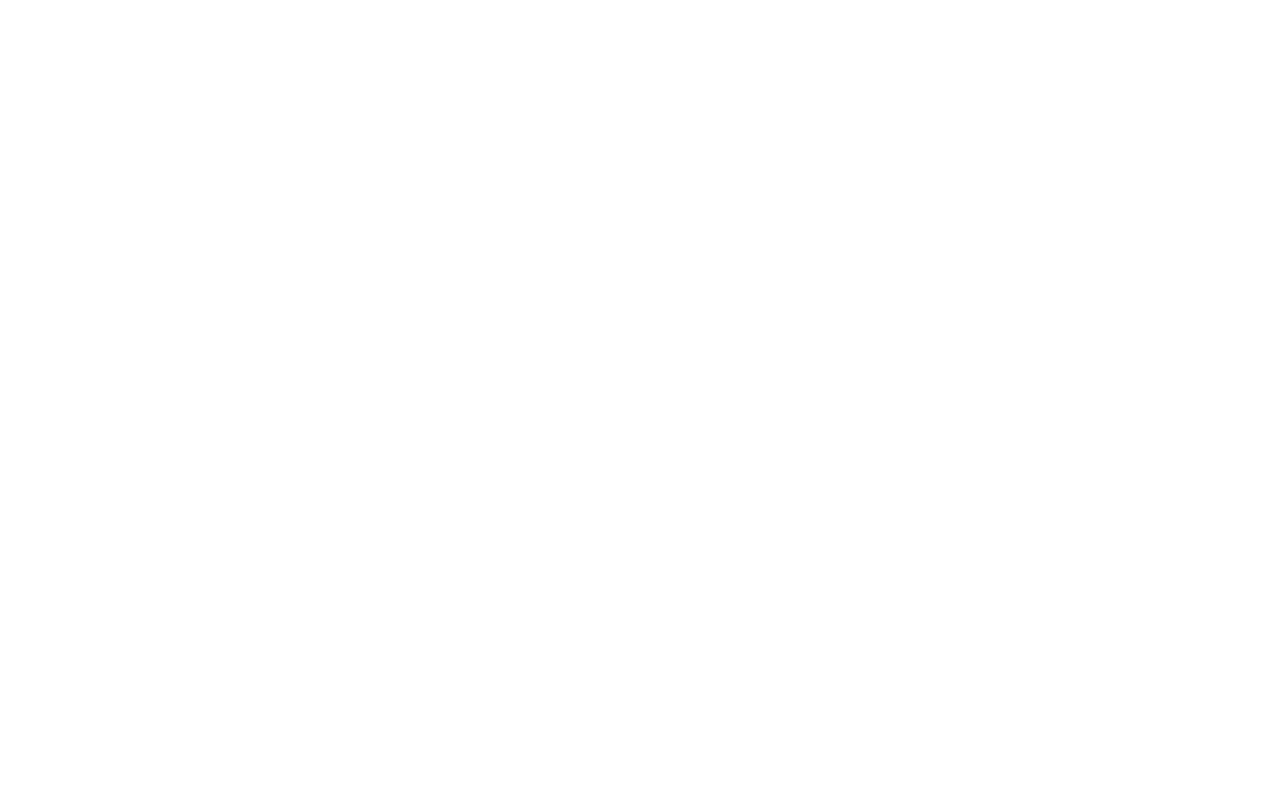
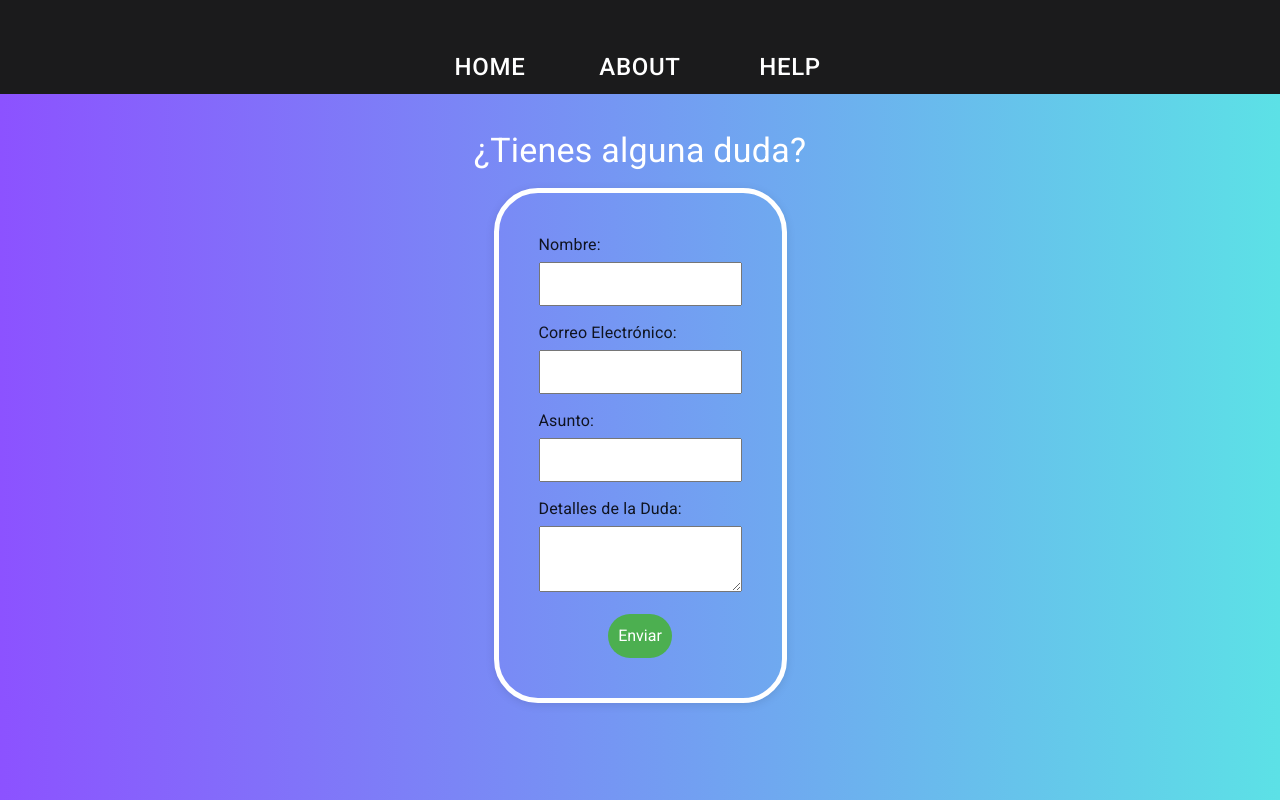
Before and after one commit to IzcoatlRamirez/client-notfriv, a React (Vite) app: page /help in a window 1280 px wide. Before the commit this address had no page. Built offline with nearby package versions, Linux system fonts and the light colour scheme.

Commit message:
add page help

```diff
--- a/src/App.tsx
+++ b/src/App.tsx
@@ -1,6 +1,7 @@
 import { BrowserRouter, Routes, Route } from "react-router-dom";
 import MainPage from "./pages/MainPage";
 import HomePage from "./pages/HomePage";
+import HelpPage from "./pages/HelpPage";
 
 function App() {
   return (
@@ -9,6 +10,7 @@
         <Routes>
           <Route path="/" element={<HomePage />} />
           <Route path="/main" element={<MainPage/>}/>
+          <Route path="/help" element={<HelpPage/>}/>
         </Routes>
       </BrowserRouter>
     </>
--- /dev/null
+++ b/src/components/HelpForm.tsx
@@ -0,0 +1,135 @@
+import React, { useState } from 'react';
+
+const HelpForm: React.FC = () => {
+  const [name, setName] = useState('');
+  const [email, setEmail] = useState('');
+  const [subject, setSubject] = useState('');
+  const [question, setQuestion] = useState('');
+  const [error, setError] = useState<string | null>(null);
+  const [success, setSuccess] = useState<boolean>(false);
+
+  const handleNameChange = (e: React.ChangeEvent<HTMLInputElement>) => {
+    setName(e.target.value);
+    setError(null);
+  };
+
+  const handleEmailChange = (e: React.ChangeEvent<HTMLInputElement>) => {
+    setEmail(e.target.value);
+    setError(null);
+  };
+
+  const handleSubjectChange = (e: React.ChangeEvent<HTMLInputElement>) => {
+    setSubject(e.target.value);
+    setError(null);
+  };
+
+  const handleQuestionChange = (e: React.ChangeEvent<HTMLTextAreaElement>) => {
+    setQuestion(e.target.value);
+    setError(null);
+  };
+
+  const handleSubmit = async (e: React.FormEvent<HTMLFormElement>) => {
+    e.preventDefault();
+
+    try {
+      const response = await fetch('tu-url-de-api-de-envio-de-correo', {
+        method: 'POST',
+        headers: {
+          'Content-Type': 'application/json',
+        },
+        body: JSON.stringify({ name, email, subject, question }),
+      });
+
+      if (response.ok) {
+        setSuccess(true);
+      } else {
+        setSuccess(false);
+        setError('Error al enviar la pregunta. Por favor, inténtalo de nuevo.');
+      }
+    } catch (error) {
+      setSuccess(false);
+      setError('Error de red. Por favor, verifica tu conexión e inténtalo de nuevo.');
+    }
+
+    // Limpiar los campos del formulario
+    setName('');
+    setEmail('');
+    setSubject('');
+    setQuestion('');
+  };
+
+  return (
+    <form
+      onSubmit={handleSubmit}
+      style={{
+        maxWidth: '400px',
+        margin: 'auto',
+        padding: '40px',
+        border: '5px solid #fff',
+        borderRadius: '44px',
+        boxShadow: '0 2px 10px rgba(0, 0, 0, 0.1)',
+      }}
+    >
+      <div style={{ marginBottom: '15px' }}>
+        <label style={{ display: 'block', marginBottom: '5px' }}>Nombre:</label>
+        <input
+          type="text"
+          value={name}
+          onChange={handleNameChange}
+          style={{ width: '100%', padding: '8px', boxSizing: 'border-box' }}
+        />
+      </div>
+
+      <div style={{ marginBottom: '15px' }}>
+        <label style={{ display: 'block', marginBottom: '5px' }}>Correo Electrónico:</label>
+        <input
+          type="email"
+          value={email}
+          onChange={handleEmailChange}
+          style={{ width: '100%', padding: '8px', boxSizing: 'border-box' }}
+        />
+      </div>
+
+      <div style={{ marginBottom: '15px' }}>
+        <label style={{ display: 'block', marginBottom: '5px' }}>Asunto:</label>
+        <input
+          type="text"
+          value={subject}
+          onChange={handleSubjectChange}
+          style={{ width: '100%', padding: '8px', boxSizing: 'border-box' }}
+        />
+      </div>
+
+      <div style={{ marginBottom: '15px' }}>
+        <label style={{ display: 'block', marginBottom: '5px' }}>Detalles de la Duda:</label>
+        <textarea
+          value={question}
+          onChange={handleQuestionChange}
+          style={{ width: '100%', padding: '8px', boxSizing: 'border-box' }}
+        ></textarea>
+      </div>
+
+      <button
+        type="submit"
+        style={{
+          background: '#4caf50',
+          color: 'white',
+          padding: '10px',
+          border: 'none',
+          cursor: 'pointer',
+          borderRadius: '44px',
+          //Centrar el botón
+          display: 'block',
+          margin: 'auto',
+        }}
+      >
+        Enviar
+      </button>
+
+      {error && <p style={{ color: 'red', marginTop: '10px' }}>{error}</p>}
+      {success && <p style={{ color: 'green', marginTop: '10px' }}>Pregunta enviada exitosamente.</p>}
+    </form>
+  );
+};
+
+export default HelpForm;
--- a/src/components/TopBar.tsx
+++ b/src/components/TopBar.tsx
@@ -9,13 +9,16 @@
       navigate('/');
   };
 
+  const goToHelp = () =>{
+    navigate('/help')
+  };
+
   return (
     <>
       <Box sx={{ display: "flex", flexDirection: "row",mt:5 }}>
         <Button sx={{ color: "white",fontSize:24, width:150}} onClick={goToHome}>Home</Button>
         <Button sx={{ color: "white",fontSize:24,width:150}}>About</Button>
-        <Button sx={{ color: "white",fontSize:24,width:150 }}>Service</Button>
-        <Button sx={{ color: "white" ,fontSize:24,width:150}}>Help</Button>
+        <Button sx={{ color: "white" ,fontSize:24,width:150}} onClick={goToHelp}>Help</Button>
       </Box>
     </>
   );
--- /dev/null
+++ b/src/pages/HelpPage.tsx
@@ -0,0 +1,48 @@
+import TopBar from "../components/TopBar";
+import { Box, Typography } from "@mui/material";
+import HelpForm from "../components/HelpForm";
+
+
+function HelpPage() {
+
+    return (
+        <>
+          <Box
+            sx={{
+              display: "flex",
+              alignItems: "center",
+              justifyContent: "center",
+              backgroundColor: "#1B1B1C",
+            }}
+          >
+            <TopBar />
+          </Box>
+
+          <Box
+            sx={{
+              display: "flex",
+              flexDirection: "column",
+              alignItems: "center",
+              mt: 2,
+              px: 4,
+            }}
+          >
+            <Box
+              sx={{
+                maxWidth: "60%",
+                textAlign: "center",
+                mb: 2,
+                marginTop: "20px",
+              }}
+            >
+              <Typography variant="h4" style={{ color: "white" }}>
+                ¿Tienes alguna duda?
+              </Typography>
+            </Box>
+
+            <HelpForm />
+            </Box>
+        </>
+      );
+
+} export default HelpPage;
```
Also changed, not shown: src/services/GameService.ts (line endings or trailing spaces).
